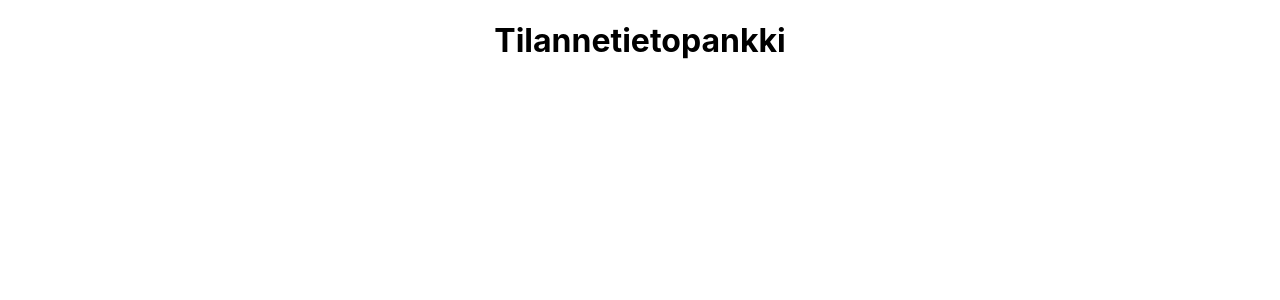
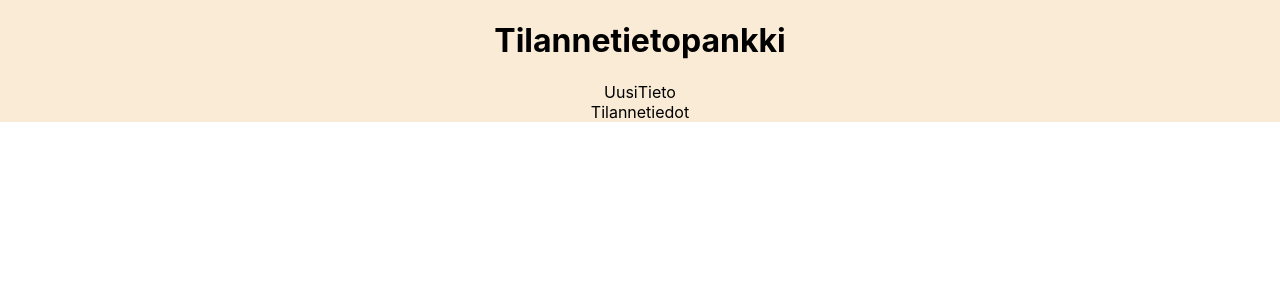
Before and after one commit to Ode42/kajo22-tilannetietopankki, a React (Create React App) app: page / in a window 1280 px wide. Shown: the top 300 px of the page. Built offline with nearby package versions, Linux system fonts and the light colour scheme; no server answers.

Commit message:
Get tilannetiedot

```diff
--- a/package.json
+++ b/package.json
@@ -6,6 +6,7 @@
     "@testing-library/jest-dom": "^5.16.4",
     "@testing-library/react": "^13.3.0",
     "@testing-library/user-event": "^13.5.0",
+    "axios": "^0.27.2",
     "react": "^18.2.0",
     "react-dom": "^18.2.0",
     "react-scripts": "5.0.1",
--- a/src/App.jsx
+++ b/src/App.jsx
@@ -1,9 +1,10 @@
 import "./App.css";
+import Wrapper from "./components/Wrapper";
 
 function App() {
   return (
     <div className="App">
-      <h1>Tilannetietopankki</h1>
+      <Wrapper />
     </div>
   );
 }
--- /dev/null
+++ b/src/components/Tilannetiedot.jsx
@@ -0,0 +1,12 @@
+import React, { useEffect, useState } from "react";
+import getTilannetiedot from "../services/getTilannetiedot";
+
+export default function Tilannetiedot() {
+  const [tilannetiedot, setTilannetiedot] = useState([]);
+
+  useEffect(() => {
+    getTilannetiedot();
+  }, []);
+
+  return <div className="tilannetiedot">Tilannetiedot</div>;
+}
--- /dev/null
+++ b/src/components/UusiTieto.jsx
@@ -0,0 +1,5 @@
+import React from "react";
+
+export default function UusiTieto() {
+  return <div className="uusiTieto">UusiTieto</div>;
+}
--- /dev/null
+++ b/src/components/Wrapper.jsx
@@ -0,0 +1,14 @@
+import React from "react";
+import UusiTieto from "./UusiTieto";
+import Tilannetiedot from "./Tilannetiedot";
+import "./../styles/tilannetiedot.css";
+
+export default function Wrapper() {
+  return (
+    <div className="wrapper">
+      <h1>Tilannetietopankki</h1>
+      <UusiTieto />
+      <Tilannetiedot />
+    </div>
+  );
+}
--- /dev/null
+++ b/src/env.json
@@ -0,0 +1,5 @@
+{
+  "variables": {
+    "baseURL": "http://localhost:3001/api/v1"
+  }
+}
--- /dev/null
+++ b/src/services/getTilannetiedot.js
@@ -0,0 +1,13 @@
+import axios from "axios";
+import env from "../env.json";
+
+export default async function getTilannetiedot() {
+  try {
+    const baseURL = env.variables.baseURL;
+    const tilannetiedotURL = baseURL.concat("/tilanne/tilannetiedot");
+    const tilannetiedot = await axios.get(tilannetiedotURL);
+    return tilannetiedot.data;
+  } catch (error) {
+    console.error(error);
+  }
+}
--- /dev/null
+++ b/src/styles/tilannetiedot.css
@@ -0,0 +1,7 @@
+.wrapper {
+  background-color: antiquewhite;
+  display: flex;
+  flex-flow: column wrap;
+  align-items: center;
+  justify-content: space-around;
+}
```
Also changed, not shown: 1 other file (tests, documents, lock files or other folders).
